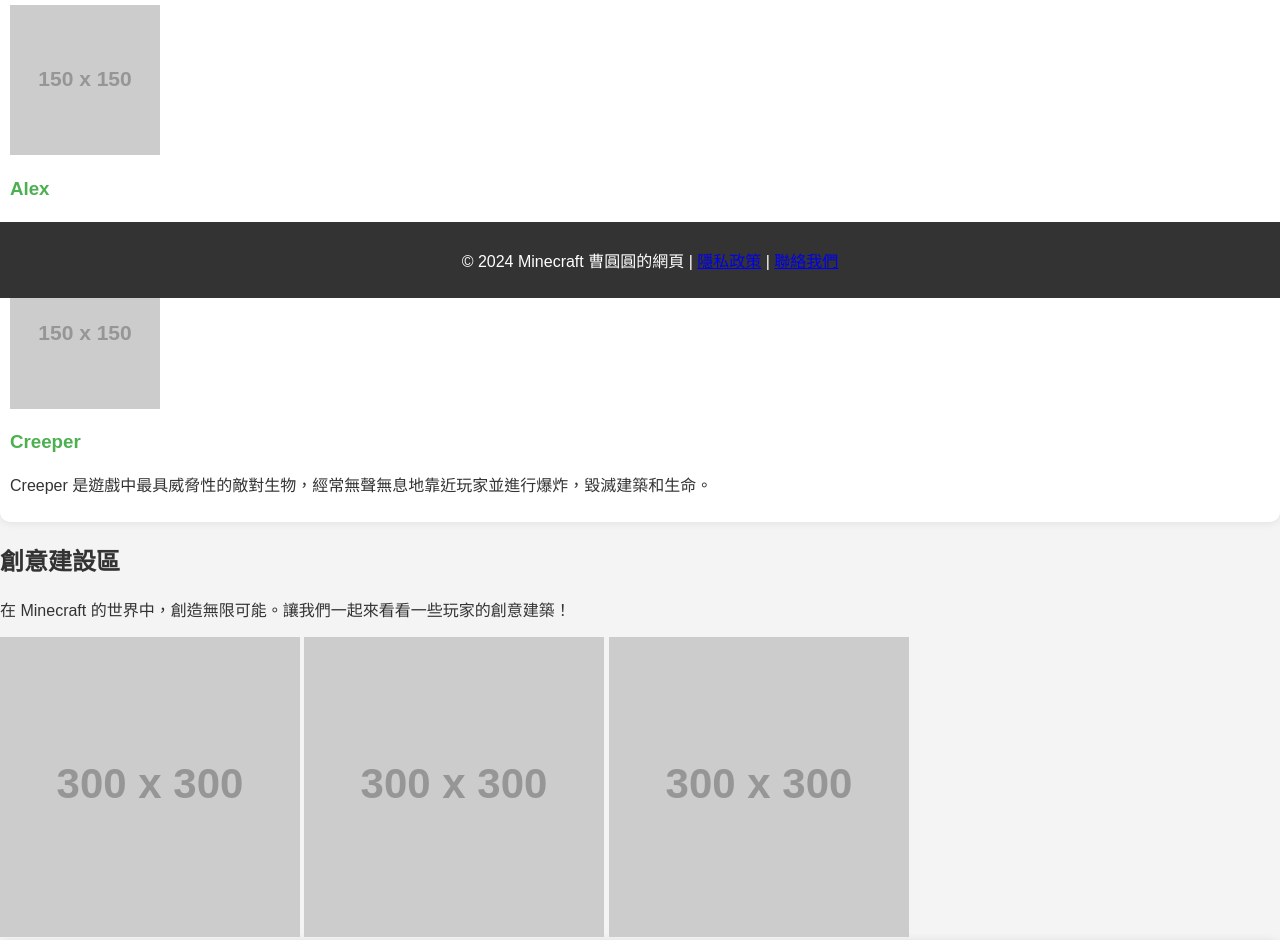
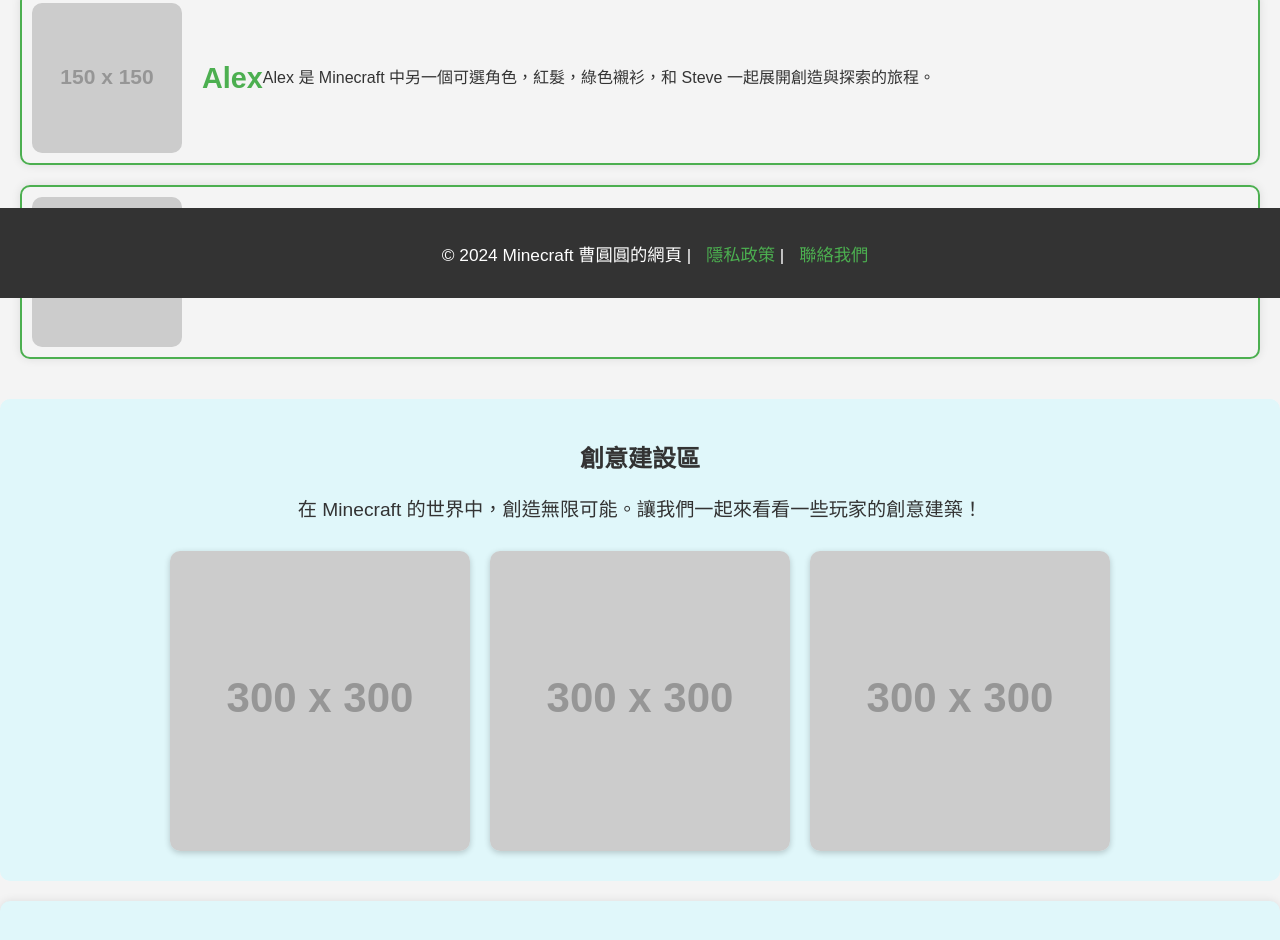
Before and after one commit to yilzo8/minecraftweb, a plain HTML site: page index.html in a window 1280 px wide. Shown: the part 502-1442 px from the top of the page. Drawn offline with Linux system fonts and the light colour scheme; placeholder pictures from the web are drawn by us.

Commit message:
Update styles.css

```diff
--- a/styles.css
+++ b/styles.css
@@ -1,4 +1,4 @@
-/* 全局字體設置 */
+/* 全局字體和背景 */
 body {
     font-family: 'Press Start 2P', sans-serif; /* 使用像素風格字體 */
     background-color: #f4f4f4;
@@ -7,44 +7,93 @@ body {
     padding: 0;
 }
 
-/* header */
 header {
     background-color: #4CAF50; /* 草地綠色 */
     color: white;
-    padding: 20px;
+    padding: 40px;
     text-align: center;
-    font-family: 'Press Start 2P', sans-serif;
 }
 
-/* 主要角色區域 */
+h1 {
+    margin: 0;
+    font-size: 2.5em;
+    text-shadow: 2px 2px 4px rgba(0, 0, 0, 0.5);
+}
+
+p {
+    font-size: 1.2em;
+}
+
+/* 角色介紹區 */
 #characters {
-    background-color: #fff;
+    padding: 20px;
+}
+
+.character {
     margin-bottom: 20px;
+    display: flex;
+    align-items: center;
+    border: 2px solid #4CAF50;
+    padding: 10px;
     border-radius: 10px;
     box-shadow: 0 0 10px rgba(0, 0, 0, 0.1);
-    padding: 10px;
+}
+
+.character-img {
+    width: 150px;
+    height: 150px;
+    margin-right: 20px;
+    border-radius: 10px;
 }
 
 .character h3 {
     color: #4CAF50;
-    font-family: 'Press Start 2P', sans-serif;
+    font-size: 1.8em;
 }
 
-/* 測驗區域 */
+.character p {
+    font-size: 1em;
+    line-height: 1.6;
+}
+
+/* 創意建設區 */
+#creativity {
+    padding: 20px;
+    background-color: #e0f7fa;
+    border-radius: 10px;
+    margin-bottom: 20px;
+    text-align: center;
+}
+
+.gallery img {
+    margin: 10px;
+    width: 300px;
+    height: auto;
+    border-radius: 10px;
+    box-shadow: 0 2px 6px rgba(0, 0, 0, 0.2);
+}
+
+.gallery {
+    display: flex;
+    justify-content: center;
+    flex-wrap: wrap;
+}
+
+/* 測驗區 */
 #quiz {
+    padding: 20px;
     background-color: #e0f7fa;
-    padding: 20px;
     border-radius: 10px;
     box-shadow: 0 0 10px rgba(0, 0, 0, 0.1);
 }
 
 #quiz h2 {
     color: #00796b;
-    font-family: 'Press Start 2P', sans-serif;
+    font-size: 2em;
 }
 
 button {
-    background-color: #4CAF50; /* 草地綠色 */
+    background-color: #4CAF50;
     color: white;
     border: none;
     padding: 10px 20px;
@@ -60,17 +109,30 @@ button:hover {
     transform: scale(1.05);
 }
 
-/* footer */
+/* Footer */
 footer {
     background-color: #333;
     color: white;
     text-align: center;
-    padding: 10px;
+    padding: 15px;
     position: fixed;
     bottom: 0;
     width: 100%;
+    font-size: 0.9em;
+}
+
+footer a {
+    color: #4CAF50;
+    text-decoration: none;
+    margin-left: 10px;
+}
+
+footer a:hover {
+    text-decoration: underline;
 }
 
 #result {
     margin-top: 20px;
+    font-size: 1.2em;
+    text-align: center;
 }
```
